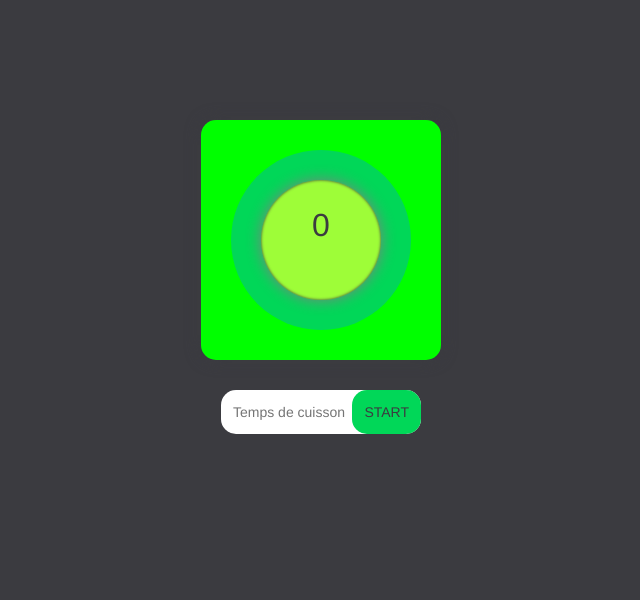
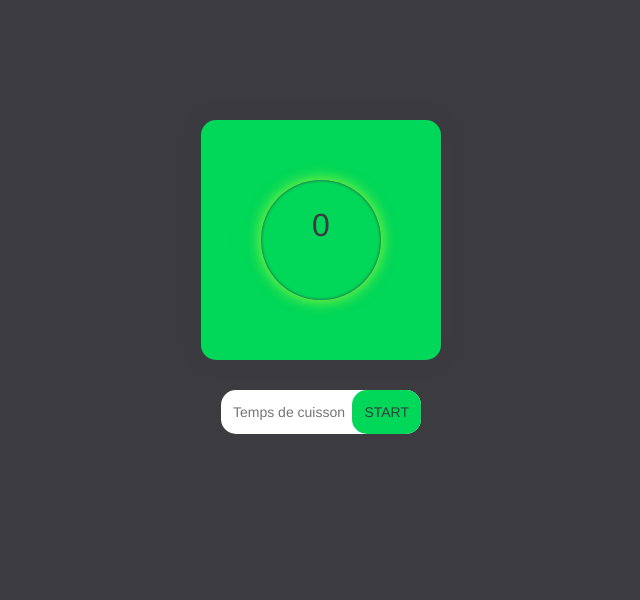
Before and after one commit to scrapp3rz/Delite, a PHP site: page /pageTimer.php in a window 1280 px wide. Shown: the part 77-677 px from the top of the page, without its empty margins (319-959 px from the left). Run offline with PHP 8.4, Linux system fonts and the light colour scheme; some libraries are stand-ins or nearby versions.

Commit message:
modif couleurs du timer

```diff
--- a/assets/css/style.css
+++ b/assets/css/style.css
@@ -807,7 +807,7 @@ CSS du TIMER    /////////                                    DEBUT
 	margin-top:100px;
 	position:relative;
 	border-radius:15px;
-	background-color:#00FF00;
+	background-color:#01D758;
 	box-shadow:0 0 15px #3B3B40;
 }
 .clock{
@@ -829,8 +829,8 @@ CSS du TIMER    /////////                                    DEBUT
 	margin-top:-60px;
 	margin-left:-60px;
 	border-radius:inherit;
-	background-color:#9EFD38;
-	box-shadow:0 0 15px #808080, 0 0 3px #3B3B40 inset;
+	background-color:#01D758;
+	box-shadow:0 0 15px #9EFD38, 0 0 3px #3B3B40 inset;
 
 }
 .count{
@@ -888,7 +888,6 @@ CSS du TIMER    /////////                                    DEBUT
 
 
 
-
 /*
 CSS du TIMER    /////////                                      FIN
 ==================================================================
--- a/assets/js/script.js
+++ b/assets/js/script.js
@@ -1,11 +1,12 @@
-'use sctrict'
+'use sctrict';
+
 
 
 $step = 1;
 $loops = Math.round(100 / $step);
 $increment = 360 / $loops;
 $half = Math.round($loops / 2);
-$barColor = '#ec366b';
+$barColor = '#00ff00';
 $backColor = '#feeff4';
 
 $(function(){
```
